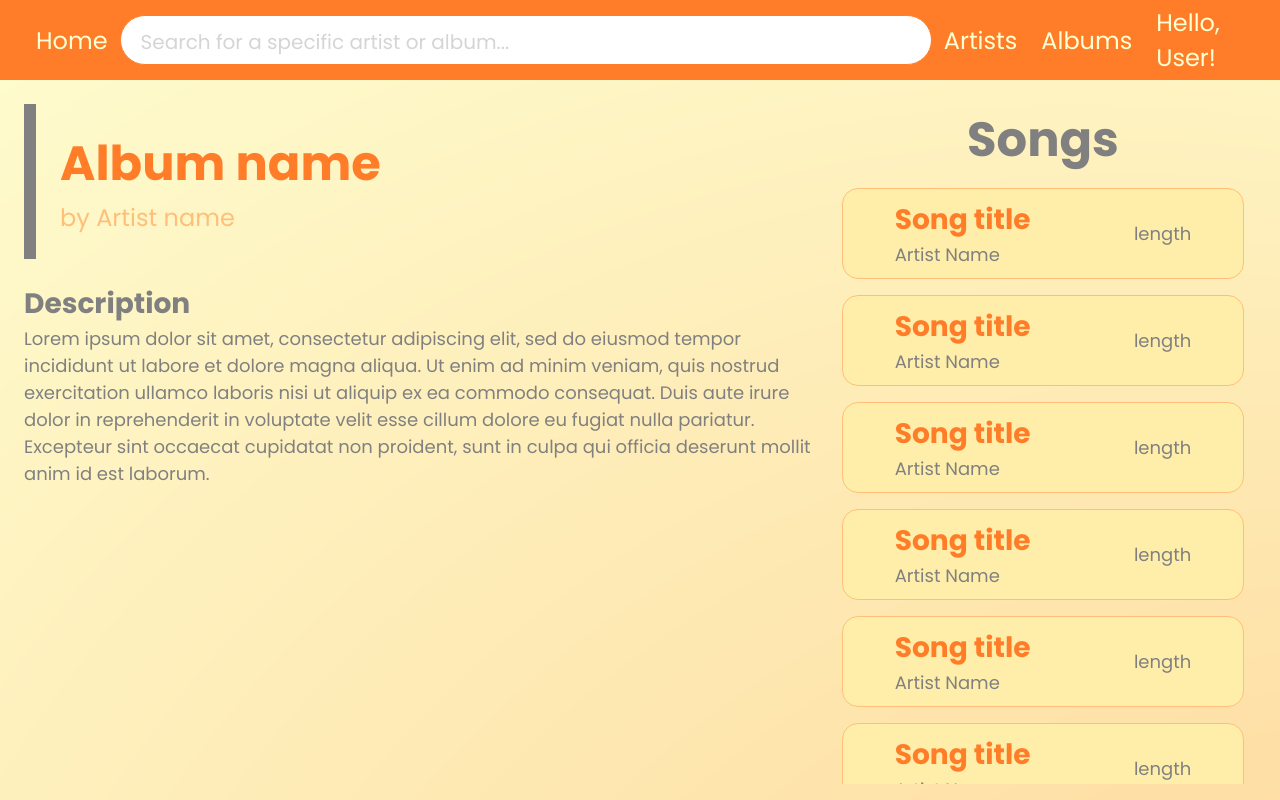
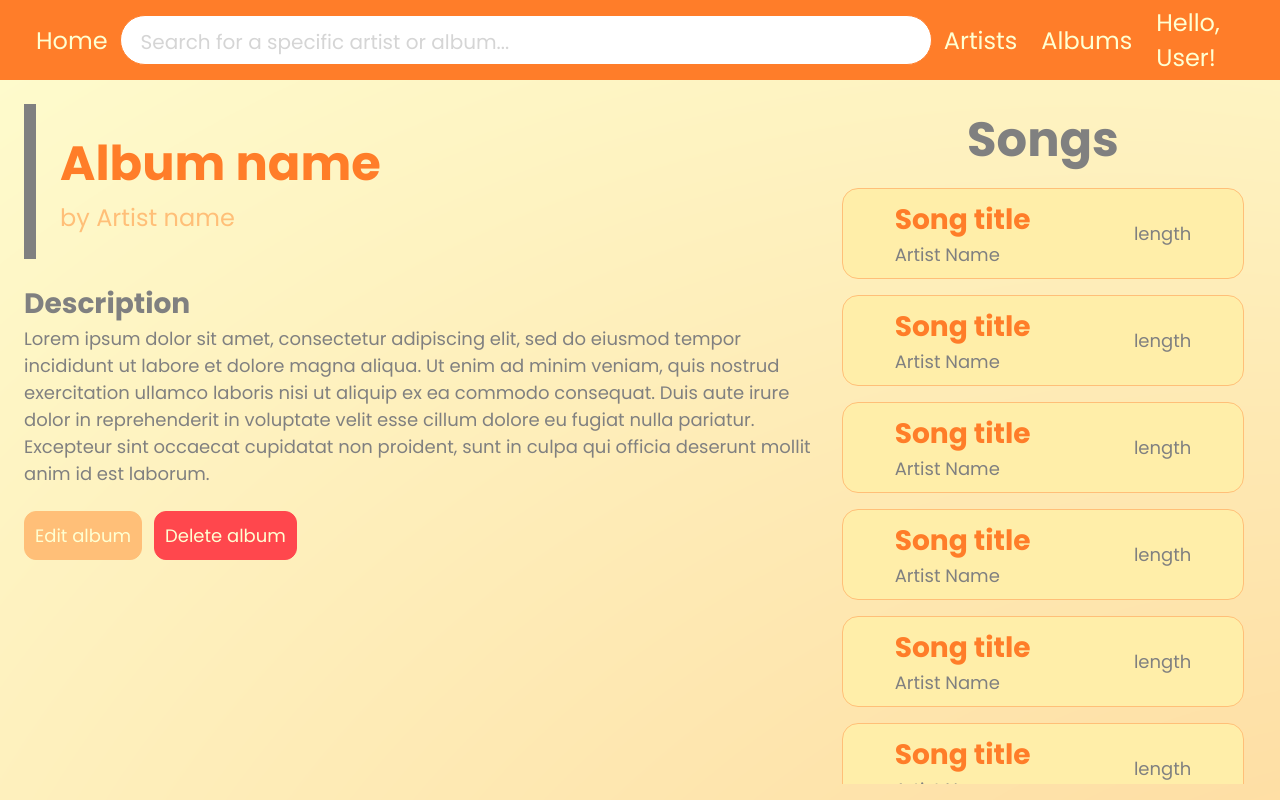
Before and after one commit to franci-andreea/music-digital-library-assesment, a React (Vite) app: page /artist/album in a window 1280 px wide. Shown: the top 800 px of the page. Built offline with nearby package versions, Linux system fonts and the light colour scheme.

Commit message:
add edit and delete buttons for album

```diff
--- a/src/index.scss
+++ b/src/index.scss
@@ -46,3 +46,35 @@ body::-webkit-scrollbar-thumb {
 ::placeholder {
   font-size: 20px;
 }
+
+.edit-album-button {
+  background-color: $light-orange;
+  border: 1px solid $light-orange;
+  border-radius: 12px;
+  padding: 10px;
+  color: $light-yellow;
+
+  font-family: 'Poppins', sans-serif;
+  font-weight: 400;
+  font-size: 18px;
+
+  &:hover {
+    cursor: pointer;
+  }
+}
+
+.delete-album-button {
+  background-color: $red;
+  border: 1px solid $red;
+  border-radius: 12px;
+  padding: 10px;
+  color: $light-yellow;
+
+  font-family: 'Poppins', sans-serif;
+  font-weight: 400;
+  font-size: 18px;
+
+  &:hover {
+    cursor: pointer;
+  }
+}
--- a/src/pages/albums/ViewAlbumPage.jsx
+++ b/src/pages/albums/ViewAlbumPage.jsx
@@ -13,7 +13,7 @@ export default function ViewAlbumPage() {
                         <p>by Artist name</p>
                     </div>
 
-                    <h3>Description </h3>
+                    <h3>Description</h3>
                     <p>
                         Lorem ipsum dolor sit amet, consectetur adipiscing elit, sed do eiusmod tempor incididunt
                         ut labore et dolore magna aliqua. Ut enim ad minim veniam, quis nostrud exercitation
@@ -23,6 +23,10 @@ export default function ViewAlbumPage() {
                         est laborum.
                     </p>
 
+                    <div id='button-section'>
+                        <button className='edit-album-button'>Edit album</button>
+                        <button className='delete-album-button'>Delete album</button>
+                    </div>
                 </div>
 
                 <div id='album-songs-wrapper'>
--- a/src/pages/albums/ViewAlbumPage.scss
+++ b/src/pages/albums/ViewAlbumPage.scss
@@ -29,6 +29,13 @@
         color: $light-orange;
         font-size: 24px;
     }
+}
+
+#button-section {
+    display: flex;
+    flex-direction: row;
+    gap: 12px;
+    margin-top: 24px;
 }
 
 #album-songs-wrapper {
```
